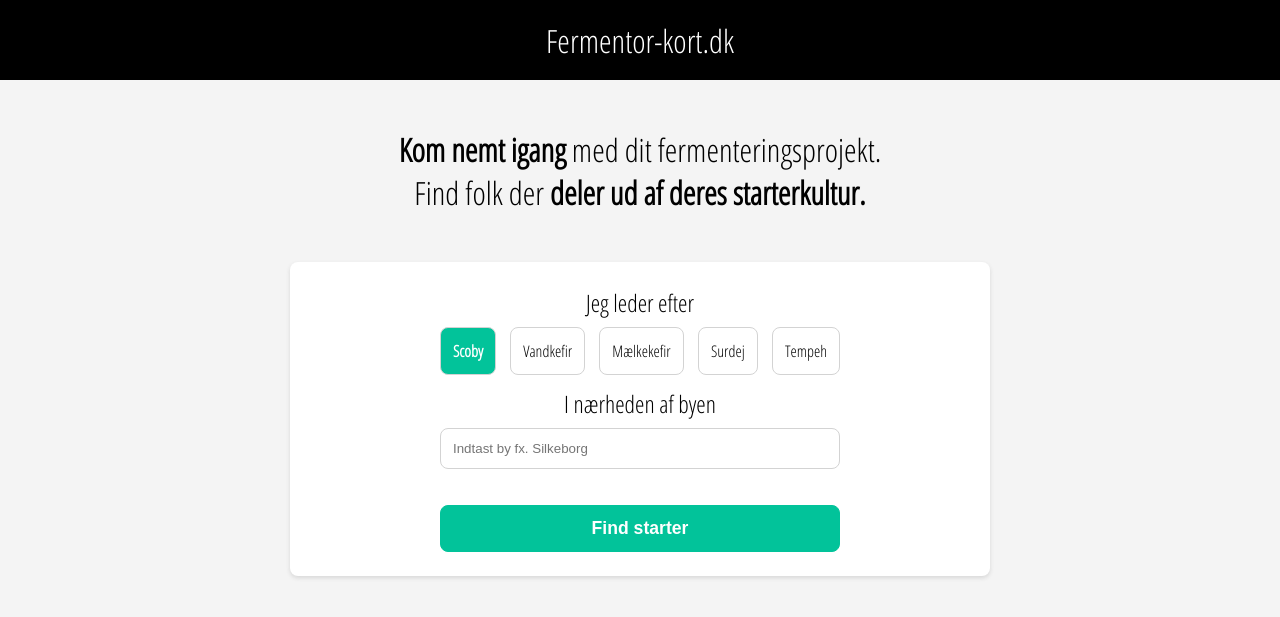
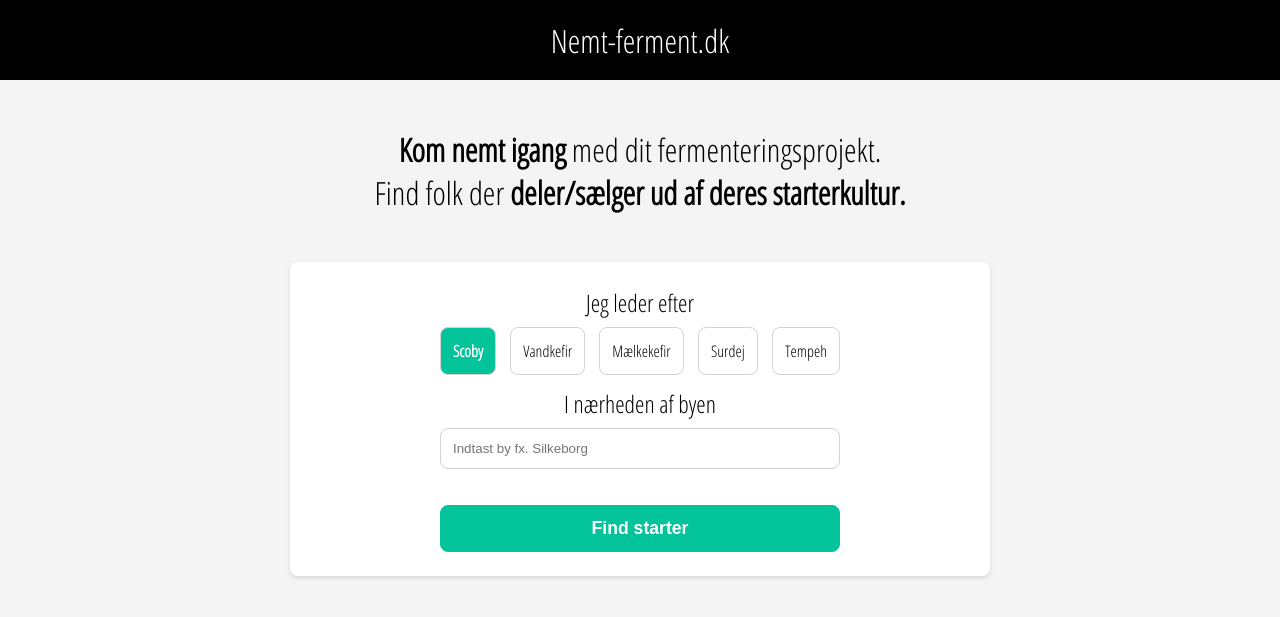
Before and after one commit to benna100/nemt-ferment, a Jekyll site: the page built from index.html, in a window 1280 px wide. Shown: the top 617 px of the page. Built offline with Jekyll 4.4.1, drawn with Linux system fonts in a browser that asks for light colours.

Commit message:
init commit

```diff
--- a/_config.yml
+++ b/_config.yml
@@ -18,7 +18,7 @@ title: nemt-ferment
 subtitle: "A free HTML5 agency template"
 #url: "http://luminousrubyist.github.io" # the base hostname & protocol for your site
 # baseurl: "/the/subpath/of/your/site" # Set this value to "" if you want your site to be root
-baseurl: "/fermentor-kort"
+baseurl: "/nemt-ferment"
 cover: "/assets/cover.png"
 logo: "/assets/logo.png"
 
--- a/_includes/content.html
+++ b/_includes/content.html
@@ -1,5 +1,5 @@
 <section class="intro">
-    <h1><b>Kom nemt igang</b> med dit fermenteringsprojekt.<br> Find folk der <b>deler ud af deres starterkultur.</b></h1>
+    <h1><b>Kom nemt igang</b> med dit fermenteringsprojekt.<br> Find folk der <b>deler/sælger ud af deres starterkultur.</b></h1>
 
     <div class="filter">
         <span>
--- a/_includes/header.html
+++ b/_includes/header.html
@@ -1,3 +1,3 @@
 <header>
-    <a href="{{site.baseurl}}/">Fermentor-kort.dk</a>
+    <a href="{{site.baseurl}}/">Nemt-ferment.dk</a>
 </header>
--- a/css/style.scss
+++ b/css/style.scss
@@ -43,6 +43,7 @@ section {
 section.intro {
     text-align: center;
     margin-bottom: 40px;
+    width: calc(100% - 24px);
 
     h1 {
         margin-top: 48px;
@@ -161,6 +162,8 @@ section.intro {
     margin-bottom: 50px;
     transition: opacity 0.3s;
     background-color: white;
+    width: calc(100% - 24px);
+    max-width: 700px;
 
     &:not(.visible) {
         opacity: 0;
```
